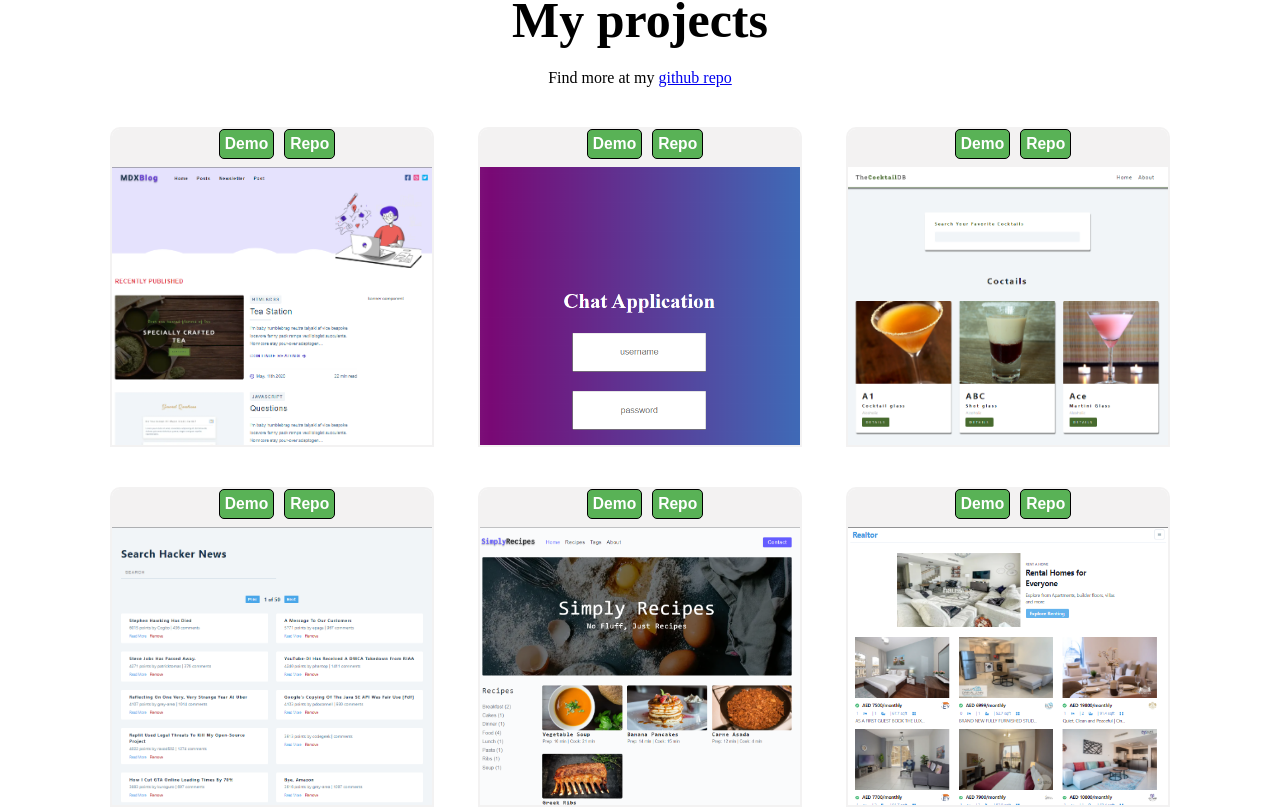
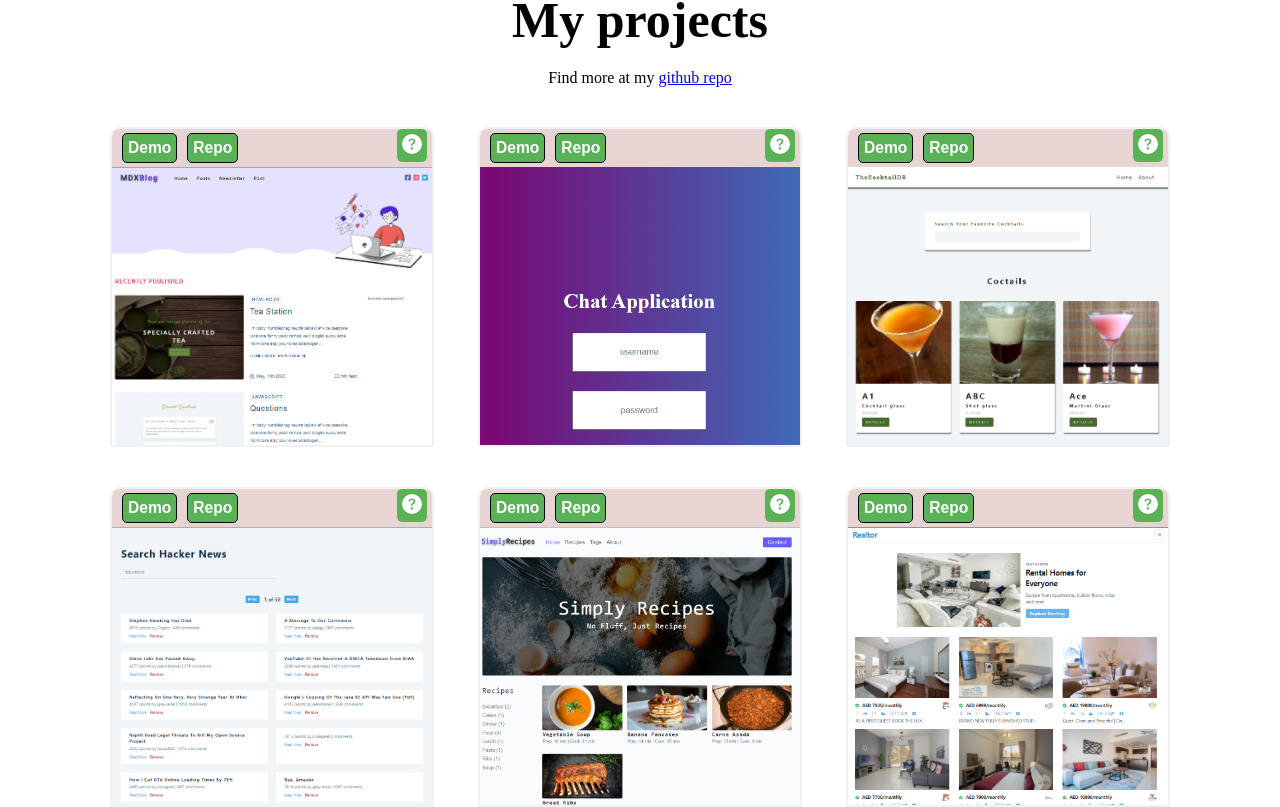
Before and after one commit to cuongvu3009/cuongvuduc3009, a React (Create React App) app: page / in a window 1280 px wide. Shown: the part 1659-2466 px from the top of the page. Built offline with nearby package versions, Linux system fonts and the light colour scheme.

Commit message:
project info

```diff
--- a/src/App.jsx
+++ b/src/App.jsx
@@ -14,7 +14,8 @@ function App() {
       <Routes>
         <Route path='/' exact element={<Home />} />
         <Route path='/about' element={<About />} />
-        <Route path='/projects' element={<ProjectList />} />
+        <Route path='/projects' element={<ProjectList />}></Route>
+
         <Route path='/contact' element={<Contact />} />
       </Routes>
     </div>
--- a/src/components/ProJectList/ProjectList.jsx
+++ b/src/components/ProJectList/ProjectList.jsx
@@ -25,6 +25,9 @@ const ProjectList = () => {
             img={item.img}
             demo={item.demo}
             repo={item.repo}
+            tech={item.tech}
+            name={item.name}
+            desc={item.desc}
           />
         ))}
       </div>
--- a/src/components/Project/Project.jsx
+++ b/src/components/Project/Project.jsx
@@ -1,12 +1,16 @@
 import './project.css';
+import React, { useState } from 'react';
+import { BsFillQuestionCircleFill } from 'react-icons/bs';
 
-const Project = ({ img, demo, repo }) => {
+const Project = ({ img, demo, repo, tech, name, desc }) => {
+  const [isShown, setIsShown] = useState(false);
   return (
     <div className='p'>
       <div className='p-browser'>
+        <div className='links-group'>
           <a href={demo} target='_blank' rel='noreferrer'>
             <button className='project-btn'>
-            <h3>Demo</h3>
+              <h3>Demo </h3>
             </button>
           </a>
           <a href={repo} target='_blank' rel='noreferrer'>
@@ -15,6 +19,30 @@ const Project = ({ img, demo, repo }) => {
             </button>
           </a>
         </div>
+
+        <button
+          className='question-btn'
+          onMouseEnter={() => setIsShown(true)}
+          onMouseLeave={() => setIsShown(false)}
+        >
+          <BsFillQuestionCircleFill size={20} />
+        </button>
+
+        {isShown && (
+          <div className='project-info'>
+            <p>
+              <strong>Project Name</strong>: {name}
+            </p>
+            <p>
+              <strong>Tech</strong>: {tech}
+            </p>
+            <p>
+              <strong>Description</strong>: {desc}
+            </p>
+          </div>
+        )}
+      </div>
+
       <a href={demo} target='_blank' rel='noreferrer'>
         <img src={img} alt='' className='p-img' />
       </a>
--- a/src/components/Project/project.css
+++ b/src/components/Project/project.css
@@ -9,10 +9,10 @@
 
 .p-browser {
   height: 12%;
-  background-color: rgb(243, 242, 242);
+  background-color: rgb(233, 212, 212);
   display: flex;
   align-items: flex-start;
-  justify-content: center;
+  justify-content: flex-start;
   position: sticky;
   z-index: 2;
 }
@@ -36,6 +36,26 @@
   transform: translateY(-40%);
 }
 
+.question-btn {
+  padding: 5px;
+  border-radius: 5px;
+  right: 5px;
+  top: 0;
+  position: absolute;
+}
+
+.links-group {
+  align-self: center;
+  display: flex;
+  align-items: center;
+  justify-content: center;
+}
+
+.project-info {
+  background-color: rgb(240, 232, 232);
+  padding: 30px;
+}
+
 @media screen and (max-width: 480px) {
   .p {
     width: 100%;
@@ -43,7 +63,7 @@
   }
 
   .p-browser {
-    height: 30%;
+    height: 35%;
   }
 
   .project-btn {
--- a/src/data.js
+++ b/src/data.js
@@ -11,41 +11,62 @@ export const products = [
     img: blog,
     demo: 'https://blog3009.netlify.app/',
     repo: 'https://github.com/cuongvu3009/mdx-blog',
+    name: 'MDX blog',
+    tech: 'React, Gatsby, Markdown',
+    desc: 'Blog App using Gatsby, Markdown',
   },
   {
     id: 2,
     img: chatDemo,
     demo: 'https://chat-app-3009.netlify.app/',
     repo: 'https://github.com/cuongvu3009/chatApp',
+    name: 'Chat App',
+    tech: 'React, ChatEngine, ',
+    desc: 'Simple Chat app using ChatEngine.io',
   },
   {
     id: 3,
     img: searchCoctails,
     demo: 'https://search-4-cocktails.netlify.app/',
     repo: 'https://github.com/cuongvu3009/ultimate-cocktails-db',
+    name: 'Search Cocktails',
+    tech: 'React, context Api',
+    desc: 'Simple search cocktail app using https://www.thecocktaildb.com/ api, that fetch cocktails recipe bases on custom search',
   },
   {
     id: 4,
     img: hackernews,
     demo: 'https://hackernews3009.netlify.app/',
     repo: 'http://github.com/cuongvu3009/hacker-news',
+    name: 'Hacker news',
+    tech: 'React, redux',
+    desc: 'Study redux by making a simple hacker news, which fetch api from https://hn.algolia.com/api/v1',
   },
   {
     id: 5,
     img: recipes,
     demo: 'https://recipes3009.netlify.app/about',
     repo: 'http://github.com/cuongvu3009/simply-recipes',
+    name: 'Simply Recipes',
+    tech: 'React, Gatsby',
+    desc: 'Gatsby website',
   },
   {
     id: 6,
     img: realEstate,
     demo: 'https://real-estate-3009.vercel.app/',
     repo: 'https://github.com/cuongvu3009/real-estate',
+    name: 'Realtor',
+    tech: 'React, Next',
+    desc: 'Study Next by making a real estate website. The api is provided by rapidapi',
   },
   {
     id: 7,
     img: github,
     demo: 'https://github-3009.netlify.app/',
     repo: 'https://github.com/cuongvu3009/Github-3009',
+    name: 'Github finder',
+    tech: 'React, auth0, context API',
+    desc: 'Search any github user profile at ease. This website includes authentication which powered by auth0. The api is provided by https://api.github.com',
   },
 ];
```
Lines whose indentation alone changed are shown as unchanged.
